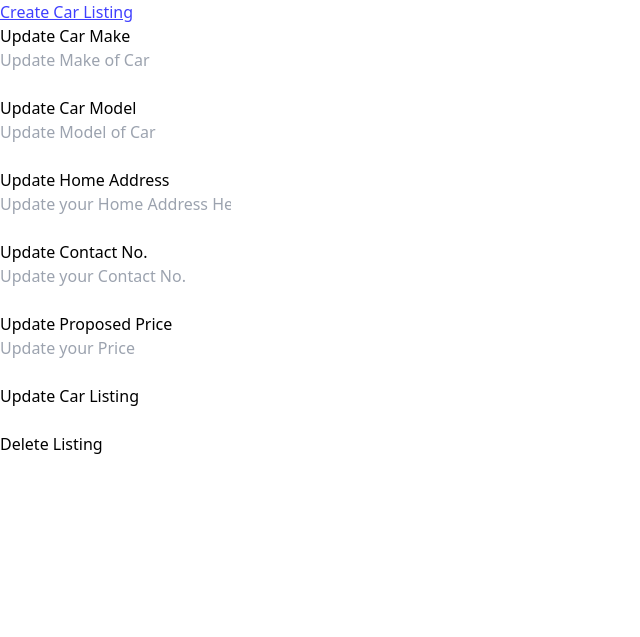
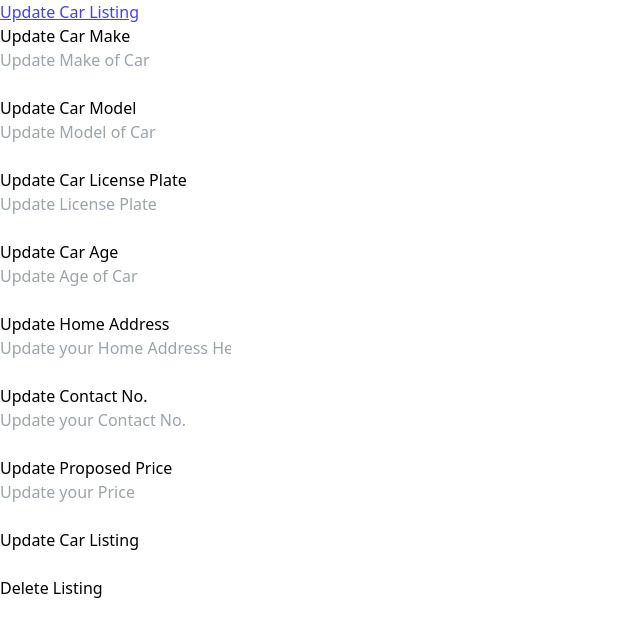
Before and after one commit to taronaeo/IT1566AppDevProject, a Flask app: template website/templates/update car listings.html in a window 1280 px wide. Shown: the part 100-737 px from the top of the page, without its empty margins (0-640 px from the left). Run offline with Flask 3, Linux system fonts and the light colour scheme; the template is opened without the code that fills it, so the values that code supplies are empty; some libraries are stand-ins or nearby versions.

Commit message:
added missing particulars and fixed typos

```diff
--- a/website/templates/car listings.html
+++ b/website/templates/car listings.html
@@ -11,6 +11,8 @@
         <tr>
           <th class="px-4 py-2">Car Make</th>
           <th class="px-4 py-2">Car Model</th>
+          <th class="px-4 py-2">Car License Plate</th>
+          <th class="px-4 py-2">Car Age</th>
           <th class="px-4 py-2">Home Address</th>
           <th class="px-4 py-2">Contact Number</th>
           <th class="px-4 py-2">Proposed Price</th>
@@ -21,6 +23,8 @@
         <tr>
           <td class="px-4 py-2">Honda </td>
           <td class="px-4 py-2">Civic</td>
+          <td class="px-4 py-2">SFD 4200L</td>
+          <td class="px-4 py-2">5</td>
           <td class="px-4 py-2">420 geylang</td>
           <td class="px-4 py-2">12345678</td>
           <td class="px-4 py-2">$40</td>
--- a/website/templates/update car listings.html
+++ b/website/templates/update car listings.html
@@ -4,7 +4,7 @@
 
 {% block content %}
 <form method="POST">
-    <h1 style="text-decoration: underline; color: blue; opacity: 0.75;">Create Car Listing</h2>
+    <h1 style="text-decoration: underline; color: blue; opacity: 0.75;">Update Car Listing</h2>
     <div class="form-group">
         <label for="UpdCarMake">Update Car Make</label>
         <br>
@@ -25,6 +25,28 @@
             name="UpdCarModel"
             id="UpdCarModel"
             placeholder="Update Model of Car"
+        />
+        <br>
+        <br>
+        <label for="UpdCarLicensePlate">Update Car License Plate</label>
+        <br>
+        <input
+            type="text"
+            class="form-control"
+            name="UpdLicensePlate"
+            id="UpdLicensePlate"
+            placeholder="Update License Plate"
+        />
+        <br>
+        <br>
+        <label for="UpdCarAge">Update Car Age</label>
+        <br>
+        <input
+            type="number"
+            class="form-control"
+            name="UpdCarAge"
+            id="UpdCarAge"
+            placeholder="Update Age of Car"
         />
         <br>
         <br>
```
Also changed, not shown: website/templates/create car listings.html (+22 -0 lines).
